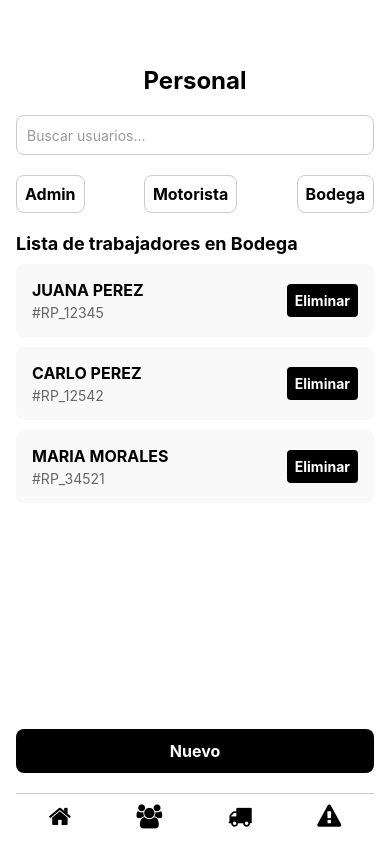
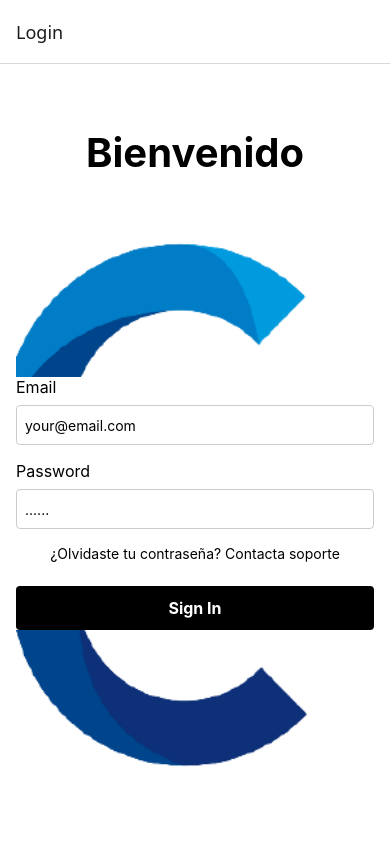
Before and after one commit to Rumrayy/SITMO, a React Native app: screen / in a window 390 px wide. Built offline with nearby package versions, Linux system fonts and the light colour scheme.

Commit message:
union inicio de session

```diff
--- a/App.tsx
+++ b/App.tsx
@@ -3,12 +3,15 @@ import { SafeAreaView } from 'react-native';
 import LoginScreen from './App/login';
 import ChangePasswordScreen from './App/password';
 import AdminScreen from './App/inicioadmin_p';
+import repartidorScreen from './App/InicioRepartidor';
+import bodegadorScreen from './App/InicioBodega';
 import PersonalScreen from './App/p_admin';
 import PersonalbodegaScreen from './App/p_bodega';
 import PersonalMotoristaScreen from './App/p_motorista';
 import NuevoUsuarioScreen from './App/new_usuario';
-
-
+import { createNativeStackNavigator } from '@react-navigation/native-stack';
+import { NavigationContainer } from '@react-navigation/native';
+const Stack = createNativeStackNavigator();
 //<LoginScreen />
 //<ChangePasswordScreen />
 //<AdminScreen />
@@ -20,10 +23,15 @@ import NuevoUsuarioScreen from './App/new_usuario';
 
 const App = () => {
   return (
-    <SafeAreaView style={{ flex: 1 }}>
-      <PersonalbodegaScreen />
-
-    </SafeAreaView>
+    <NavigationContainer>
+      <Stack.Navigator initialRouteName="Login">
+        <Stack.Screen name="Login" component={LoginScreen} />
+        <Stack.Screen name="ChangePassword" component={ChangePasswordScreen} />
+        <Stack.Screen name="Admin" component={AdminScreen} />
+        <Stack.Screen name="Repartidor" component={repartidorScreen} />
+        <Stack.Screen name="Bodega" component={bodegadorScreen} />
+      </Stack.Navigator>
+    </NavigationContainer>
   );
 };
 
--- /dev/null
+++ b/App/InicioBodega.jsx
@@ -0,0 +1,153 @@
+import React from 'react';
+import { View, Text, StyleSheet, ScrollView } from 'react-native';
+import Icon from 'react-native-vector-icons/FontAwesome';
+import MapView, { PROVIDER_GOOGLE } from 'react-native-maps';
+
+const AdminScreen = () => {
+  return (
+    <View style={styles.container}>
+      <Text style={styles.title}>bodega</Text>
+
+      {/* Mapa de Google Maps */}
+      <View style={styles.mapContainer}>
+      <View style={styles.mapContainer}>
+      <View style={styles.mapContainer}>
+  <MapView
+    style={styles.map}
+    provider={PROVIDER_GOOGLE}
+    initialRegion={{
+      latitude: 13.7942, // Latitud de El Salvador
+      longitude: -88.8965, // Longitud de El Salvador
+      latitudeDelta: 1.5, // Ajusta el zoom
+      longitudeDelta: 1.5, // Ajusta el zoom
+    }}
+  />
+</View>
+
+</View>
+      </View>
+
+      <View style={styles.statsContainer}>
+        <View style={styles.statItem}>
+          <Text style={styles.statNumber}>10</Text>
+          <Text style={styles.statLabel}>PENDIENTE</Text>
+        </View>
+        <View style={styles.statItem}>
+          <Text style={styles.statNumber}>5</Text>
+          <Text style={styles.statLabel}>EN CURSO</Text>
+        </View>
+        <View style={styles.statItem}>
+          <Text style={styles.statNumber}>20</Text>
+          <Text style={styles.statLabel}>FINALIZADO</Text>
+        </View>
+      </View>
+
+      <Text style={styles.sectionTitle}>Entregas Pendiente / En curso</Text>
+      <ScrollView style={styles.deliveriesContainer}>
+        <View style={styles.deliveryItem}>
+          <Text style={styles.deliveryTitle}>Entrega #1</Text>
+          <Text style={styles.deliveryText}>Encargado: Juan Pérez</Text>
+          <Text style={styles.deliveryText}>Dirección: Calle Falsa 123</Text>
+          <Text style={[styles.deliveryStatus, styles.statusInProgress]}>En Curso</Text>
+        </View>
+        <View style={styles.deliveryItem}>
+          <Text style={styles.deliveryTitle}>Entrega #8</Text>
+          <Text style={styles.deliveryText}>Encargado: María Gómez</Text>
+          <Text style={styles.deliveryText}>Dirección: Avenida Siempre Viva 456</Text>
+          <Text style={[styles.deliveryStatus, styles.statusPending]}>Pendiente</Text>
+        </View>
+      </ScrollView>
+
+      <View style={styles.bottomMenu}>
+        <Icon name="home" size={24} color="black" />
+        <Icon name="users" size={24} color="black" />
+        <Icon name="truck" size={24} color="black" />
+        <Icon name="exclamation-triangle" size={24} color="black" />
+      </View>
+    </View>
+  );
+};
+
+const styles = StyleSheet.create({
+  container: {
+    flex: 1,
+    padding: 16,
+    backgroundColor: '#fff',
+  },
+  title: {
+    fontSize: 24,
+    fontWeight: 'bold',
+    textAlign: 'center',
+    marginBottom: 20,
+    marginTop: 50,
+  },
+  mapContainer: {
+    height: 200,
+    borderRadius: 8,
+    overflow: 'hidden',
+    marginBottom: 20,
+  },
+  map: {
+    flex: 1,
+  },
+  statsContainer: {
+    flexDirection: 'row',
+    justifyContent: 'space-between',
+    marginBottom: 20,
+  },
+  statItem: {
+    alignItems: 'center',
+  },
+  statNumber: {
+    fontSize: 24,
+    fontWeight: 'bold',
+  },
+  statLabel: {
+    fontSize: 14,
+    color: '#666',
+  },
+  sectionTitle: {
+    fontSize: 18,
+    fontWeight: 'bold',
+    marginBottom: 10,
+  },
+  deliveriesContainer: {
+    flex: 1,
+    marginBottom: 20,
+  },
+  deliveryItem: {
+    backgroundColor: '#f9f9f9',
+    padding: 16,
+    borderRadius: 8,
+    marginBottom: 10,
+  },
+  deliveryTitle: {
+    fontSize: 16,
+    fontWeight: 'bold',
+    marginBottom: 8,
+  },
+  deliveryText: {
+    fontSize: 14,
+    marginBottom: 4,
+  },
+  deliveryStatus: {
+    fontSize: 14,
+    fontWeight: 'bold',
+    marginTop: 8,
+  },
+  statusInProgress: {
+    color: '#FFA500',
+  },
+  statusPending: {
+    color: '#FF0000',
+  },
+  bottomMenu: {
+    flexDirection: 'row',
+    justifyContent: 'space-around',
+    borderTopWidth: 1,
+    borderTopColor: '#ccc',
+    paddingTop: 10,
+  },
+});
+
+export default AdminScreen;
--- /dev/null
+++ b/App/InicioRepartidor.jsx
@@ -0,0 +1,153 @@
+import React from 'react';
+import { View, Text, StyleSheet, ScrollView } from 'react-native';
+import Icon from 'react-native-vector-icons/FontAwesome';
+import MapView, { PROVIDER_GOOGLE } from 'react-native-maps';
+
+const AdminScreen = () => {
+  return (
+    <View style={styles.container}>
+      <Text style={styles.title}> Repartidor</Text>
+
+      {/* Mapa de Google Maps */}
+      <View style={styles.mapContainer}>
+      <View style={styles.mapContainer}>
+      <View style={styles.mapContainer}>
+  <MapView
+    style={styles.map}
+    provider={PROVIDER_GOOGLE}
+    initialRegion={{
+      latitude: 13.7942, // Latitud de El Salvador
+      longitude: -88.8965, // Longitud de El Salvador
+      latitudeDelta: 1.5, // Ajusta el zoom
+      longitudeDelta: 1.5, // Ajusta el zoom
+    }}
+  />
+</View>
+
+</View>
+      </View>
+
+      <View style={styles.statsContainer}>
+        <View style={styles.statItem}>
+          <Text style={styles.statNumber}>10</Text>
+          <Text style={styles.statLabel}>PENDIENTE</Text>
+        </View>
+        <View style={styles.statItem}>
+          <Text style={styles.statNumber}>5</Text>
+          <Text style={styles.statLabel}>EN CURSO</Text>
+        </View>
+        <View style={styles.statItem}>
+          <Text style={styles.statNumber}>20</Text>
+          <Text style={styles.statLabel}>FINALIZADO</Text>
+        </View>
+      </View>
+
+      <Text style={styles.sectionTitle}>Entregas Pendiente / En curso</Text>
+      <ScrollView style={styles.deliveriesContainer}>
+        <View style={styles.deliveryItem}>
+          <Text style={styles.deliveryTitle}>Entrega #1</Text>
+          <Text style={styles.deliveryText}>Encargado: Juan Pérez</Text>
+          <Text style={styles.deliveryText}>Dirección: Calle Falsa 123</Text>
+          <Text style={[styles.deliveryStatus, styles.statusInProgress]}>En Curso</Text>
+        </View>
+        <View style={styles.deliveryItem}>
+          <Text style={styles.deliveryTitle}>Entrega #8</Text>
+          <Text style={styles.deliveryText}>Encargado: María Gómez</Text>
+          <Text style={styles.deliveryText}>Dirección: Avenida Siempre Viva 456</Text>
+          <Text style={[styles.deliveryStatus, styles.statusPending]}>Pendiente</Text>
+        </View>
+      </ScrollView>
+
+      <View style={styles.bottomMenu}>
+        <Icon name="home" size={24} color="black" />
+        <Icon name="users" size={24} color="black" />
+        <Icon name="truck" size={24} color="black" />
+        <Icon name="exclamation-triangle" size={24} color="black" />
+      </View>
+    </View>
+  );
+};
+
+const styles = StyleSheet.create({
+  container: {
+    flex: 1,
+    padding: 16,
+    backgroundColor: '#fff',
+  },
+  title: {
+    fontSize: 24,
+    fontWeight: 'bold',
+    textAlign: 'center',
+    marginBottom: 20,
+    marginTop: 50,
+  },
+  mapContainer: {
+    height: 200,
+    borderRadius: 8,
+    overflow: 'hidden',
+    marginBottom: 20,
+  },
+  map: {
+    flex: 1,
+  },
+  statsContainer: {
+    flexDirection: 'row',
+    justifyContent: 'space-between',
+    marginBottom: 20,
+  },
+  statItem: {
+    alignItems: 'center',
+  },
+  statNumber: {
+    fontSize: 24,
+    fontWeight: 'bold',
+  },
+  statLabel: {
+    fontSize: 14,
+    color: '#666',
+  },
+  sectionTitle: {
+    fontSize: 18,
+    fontWeight: 'bold',
+    marginBottom: 10,
+  },
+  deliveriesContainer: {
+    flex: 1,
+    marginBottom: 20,
+  },
+  deliveryItem: {
+    backgroundColor: '#f9f9f9',
+    padding: 16,
+    borderRadius: 8,
+    marginBottom: 10,
+  },
+  deliveryTitle: {
+    fontSize: 16,
+    fontWeight: 'bold',
+    marginBottom: 8,
+  },
+  deliveryText: {
+    fontSize: 14,
+    marginBottom: 4,
+  },
+  deliveryStatus: {
+    fontSize: 14,
+    fontWeight: 'bold',
+    marginTop: 8,
+  },
+  statusInProgress: {
+    color: '#FFA500',
+  },
+  statusPending: {
+    color: '#FF0000',
+  },
+  bottomMenu: {
+    flexDirection: 'row',
+    justifyContent: 'space-around',
+    borderTopWidth: 1,
+    borderTopColor: '#ccc',
+    paddingTop: 10,
+  },
+});
+
+export default AdminScreen;
--- a/App/login.jsx
+++ b/App/login.jsx
@@ -1,15 +1,47 @@
 import React, { useState } from 'react';
 import { View, Text, TextInput, TouchableOpacity, StyleSheet, Alert, Image } from 'react-native';
-
+import { useNavigation } from '@react-navigation/native';
 const LoginScreen = () => {
   const [email, setEmail] = useState('');
   const [password, setPassword] = useState('');
+  const navigation = useNavigation();
 
-  const handleLogin = () => {
-    if (email && password) {
-      Alert.alert('Inicio de sesión exitoso', `Bienvenido ${email}`);
-    } else {
+  const handleLogin = async () => {
+    if (!email || !password) {
       Alert.alert('Error', 'Por favor, completa todos los campos.');
+      return;
+    }
+
+    try {
+      const response = await fetch('http://192.168.0.6:44387/InicioSesion/Validar', {
+        method: 'POST',
+        headers: {
+          'Content-Type': 'application/json',
+        },
+        body: JSON.stringify({
+          nombreUsuario: email,
+          contrasena: password,
+        }),
+      });
+
+      const data = await response.json();
+
+      if (response.status === 200) {
+        if (data.DebeCambiarContrasena) {
+          navigation.navigate('ChangePassword', { nombreUsuario: data.nombreUsuario, contrasena: data.contrasena});
+        } else if (data.rolId === 1) {
+          navigation.navigate('Admin');
+        } else if (data.rolId === 2) {
+          navigation.navigate('Bodega');
+        }else {
+          navigation.navigate('Repartidor');
+        }
+      } else {
+        Alert.alert('Credenciales incorrectas', 'Verifica tu usuario y contraseña.');
+      }
+    } catch (error) {
+      console.error(error);
+      Alert.alert('Error de conexión', 'No se pudo conectar al servidor.');
     }
   };
 
--- a/App/password.jsx
+++ b/App/password.jsx
@@ -2,6 +2,7 @@ import React, { useState } from 'react';
 import { View, Text, TextInput, TouchableOpacity, StyleSheet, Alert, Image } from 'react-native';
 
 const ChangePasswordScreen = () => {
+  const { nombreUsuario, contrasena } = route.params;
   const [newPassword, setNewPassword] = useState('');
   const [confirmPassword, setConfirmPassword] = useState('');
 
--- a/package.json
+++ b/package.json
@@ -10,6 +10,7 @@
   },
   "dependencies": {
     "@react-navigation/native": "^7.0.17",
+    "@react-navigation/native-stack": "^7.3.2",
     "@react-navigation/stack": "^7.2.1",
     "dripsy": "^4.3.8",
     "expo": "~52.0.39",
```
Also changed, not shown: 1 other file (tests, documents, lock files or other folders).
